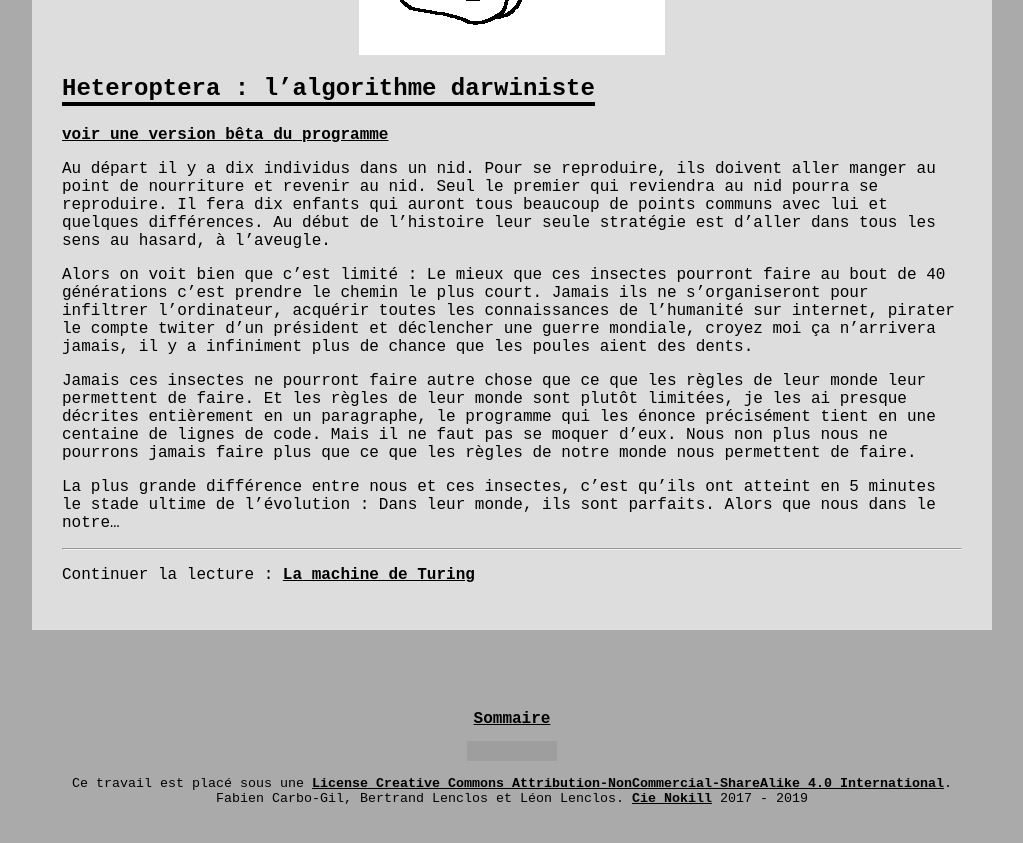
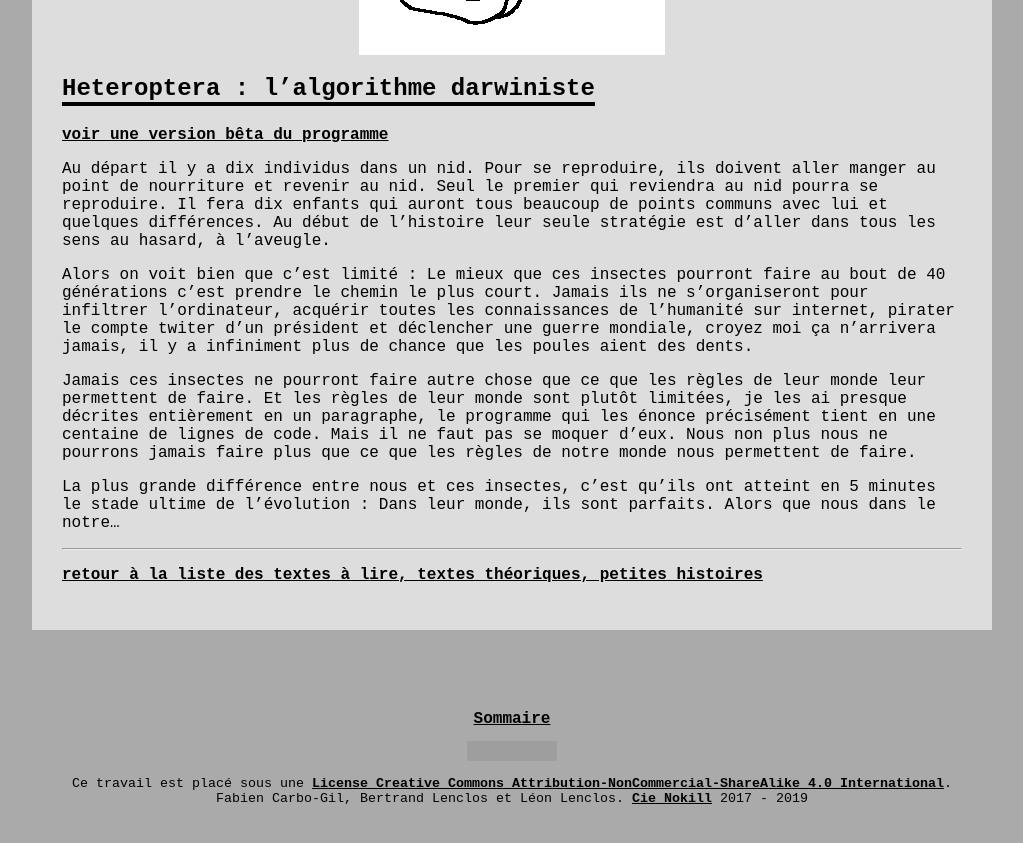
Before and after one commit to LeonLenclos/turing-test, a Jekyll site: the page built from contenu/textes/machines-emotions-et-darwinisme.md, in a window 1280 px wide and 900 px high, scrolled down 3260 px. Shown: the top 843 px of the window, without its empty margins (128-1151 px from the left). Built offline with Jekyll 4.4.1, drawn with Linux system fonts in a browser that asks for light colours; nearby versions of some CDN libraries; our own code applies the rules of GitHub Pages for plain Markdown files; a script that is not in the unit is left out; the repository's description, which GitHub fills in, is left out; grey boxes are pictures that could not be loaded.

Commit message:
Update machines-emotions-et-darwinisme.md

```diff
--- a/contenu/textes/machines-emotions-et-darwinisme.md
+++ b/contenu/textes/machines-emotions-et-darwinisme.md
@@ -78,6 +78,7 @@ Jamais ces insectes ne pourront faire autre chose que ce que les règles de leur
 
 La plus grande différence entre nous et ces insectes, c'est qu'ils ont atteint en 5 minutes le stade ultime de l'évolution : Dans leur monde, ils sont parfaits. Alors que nous dans le notre...
 
+
 ---
 
-Continuer la lecture : [**La machine de Turing**](la-machine-de-turing.md)
+[retour à la liste des textes à lire, textes théoriques, petites histoires](.)
```
